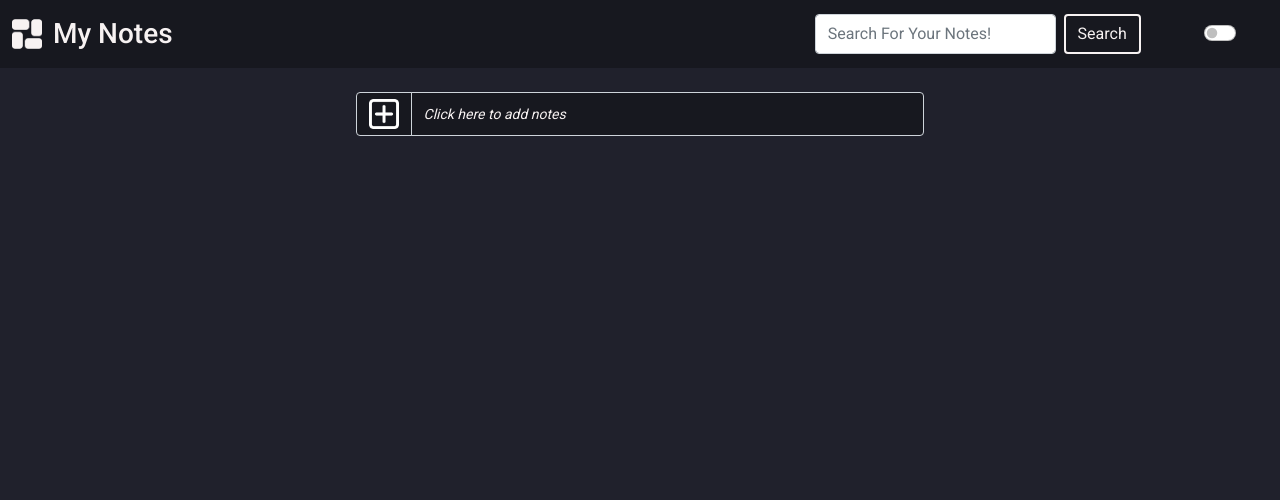
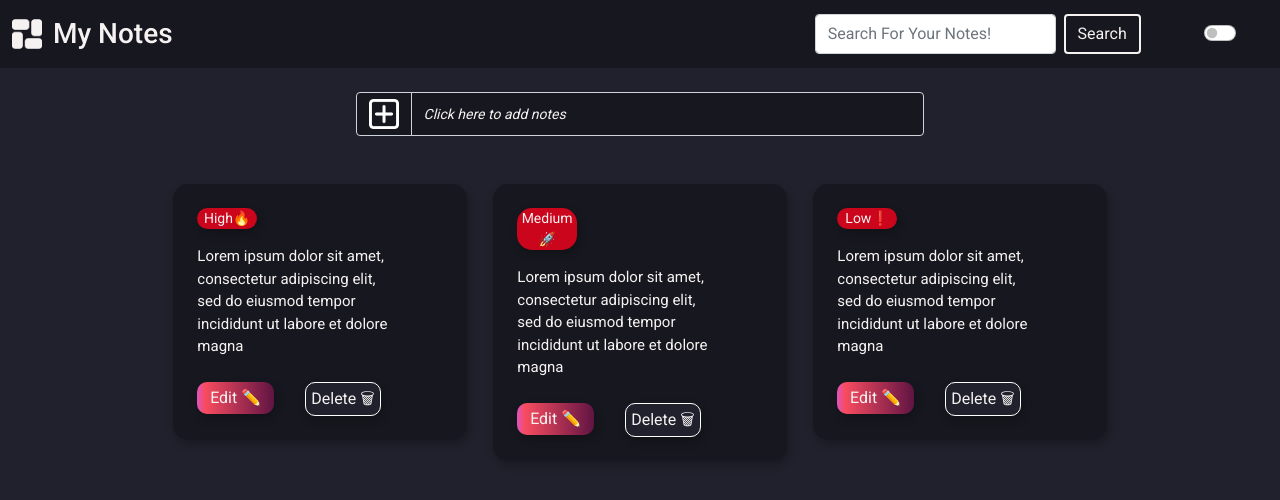
Before and after one commit to mohinimahato/Notes-app, a React (Vite) app: page / in a window 1280 px wide. Shown: the top 500 px of the page. Built offline with nearby package versions, Linux system fonts and the light colour scheme.

Commit message:
Cards style added

```diff
--- a/src/components/AddNotes.jsx
+++ b/src/components/AddNotes.jsx
@@ -1,4 +1,5 @@
 import Add from "../icons/Add.png";
+import Cards from "./Cards";
 const AddNotes = (props) => {
   return (
     <div>
@@ -16,6 +17,9 @@ const AddNotes = (props) => {
           </div>
         </div>
       </div>
+      {/*----Notes----*/}
+      <Cards />
+      {/*----Notes----*/}
     </div>
   );
 };
--- a/src/components/Cards.jsx
+++ b/src/components/Cards.jsx
@@ -0,0 +1,92 @@
+const Cards = () => {
+  return (
+    <div className="col-12 mt-5">
+      <div className="col-11 col-md-9 mx-auto">
+        <div className="col-12 d-md-flex ">
+          <div className="col-md-4 ">
+            <div className="col-md-11 p-4 cards-bg mx-auto ">
+              <div className="col-12">
+                <div className="col-md-5">
+                  <div className="col-md-7 text-center priority-badge">
+                    High🔥
+                  </div>
+                </div>
+                <div className="col-md-10 mt-3 mb-4">
+                  <div className="col-12 notes-text">
+                    Lorem ipsum dolor sit amet, consectetur adipiscing elit, sed
+                    do eiusmod tempor incididunt ut labore et dolore magna
+                  </div>
+                </div>
+                <div className="col-9  d-flex justify-content-between ">
+                  <div className="col-5">
+                    <div className="col-12 text-center edit-btn">Edit ✏️</div>
+                  </div>
+                  <div className="col-5">
+                    <div className="col-12  text-center delete-btn">
+                      Delete 🗑
+                    </div>
+                  </div>
+                </div>
+              </div>
+            </div>
+          </div>
+          <div className="col-md-4 ">
+            <div className="col-md-11 p-4 cards-bg mx-auto ">
+              <div className="col-12">
+                <div className="col-md-5">
+                  <div className="col-md-7 text-center priority-badge">
+                    Medium🚀
+                  </div>
+                </div>
+                <div className="col-md-10 mt-3 mb-4">
+                  <div className="col-12 notes-text">
+                    Lorem ipsum dolor sit amet, consectetur adipiscing elit, sed
+                    do eiusmod tempor incididunt ut labore et dolore magna
+                  </div>
+                </div>
+                <div className="col-9  d-flex justify-content-between ">
+                  <div className="col-5">
+                    <div className="col-12 text-center edit-btn">Edit ✏️</div>
+                  </div>
+                  <div className="col-5">
+                    <div className="col-12  text-center delete-btn">
+                      Delete 🗑
+                    </div>
+                  </div>
+                </div>
+              </div>
+            </div>
+          </div>
+          <div className="col-md-4 ">
+            <div className="col-md-11 p-4 cards-bg mx-auto ">
+              <div className="col-12 ">
+                <div className="col-md-5">
+                  <div className="col-md-7 text-center priority-badge">
+                    Low❗
+                  </div>
+                </div>
+                <div className="col-md-10 mt-3 mb-4">
+                  <div className="col-12 notes-text">
+                    Lorem ipsum dolor sit amet, consectetur adipiscing elit, sed
+                    do eiusmod tempor incididunt ut labore et dolore magna
+                  </div>
+                </div>
+                <div className="col-9  d-flex justify-content-between ">
+                  <div className="col-5">
+                    <div className="col-12 text-center edit-btn">Edit ✏️</div>
+                  </div>
+                  <div className="col-5">
+                    <div className="col-12  text-center delete-btn">
+                      Delete 🗑
+                    </div>
+                  </div>
+                </div>
+              </div>
+            </div>
+          </div>
+        </div>
+      </div>
+    </div>
+  );
+};
+export default Cards;
--- a/src/style.css
+++ b/src/style.css
@@ -2,6 +2,7 @@ body {
     overflow: hidden;
     background: #20212c;
     font-family: Roboto;
+    color: #F7F2F2 !important;
 
 }
 
@@ -44,3 +45,47 @@ body {
     font-size: 14px;
     font-style: italic;
 }
+
+/*____________popup btn___________*/
+.add-notes-popup-btn {
+    /* background: rgb(221, 85, 192); */
+    background: linear-gradient(90deg, rgba(221, 85, 192, 1) 0%, rgba(248, 76, 96, 1) 10%, rgba(96, 20, 67, 1) 100%);
+}
+
+/*____________popup btn___________*/
+/*_____________Cards Bg___________*/
+.cards-bg {
+    background: #17181f;
+    box-shadow: 2px 4px 8px rgb(0 0 0 / 25%);
+    border-radius: 15px;
+}
+
+.priority-badge {
+    background: #ca051c;
+    box-shadow: 2px 4px 8px rgb(0 0 0 / 25%);
+    font-size: 14px;
+    border-radius: 15px;
+}
+
+.notes-text {
+    font-size: 15px;
+}
+
+.delete-btn {
+    background: #20212c;
+    border: 1px solid white;
+    box-shadow: 2px 4px 8px rgb(0 0 0 / 25%);
+    padding: 4px;
+    border-radius: 10px;
+    cursor: pointer;
+}
+
+.edit-btn {
+    background: linear-gradient(90deg, rgba(221, 85, 192, 1) 0%, rgba(248, 76, 96, 1) 10%, rgba(96, 20, 67, 1) 100%);
+    box-shadow: 2px 4px 8px rgb(0 0 0 / 25%);
+    padding: 4px;
+    border-radius: 10px;
+    cursor: pointer;
+}
+
+/*_____________Cards Bg___________*/
```
